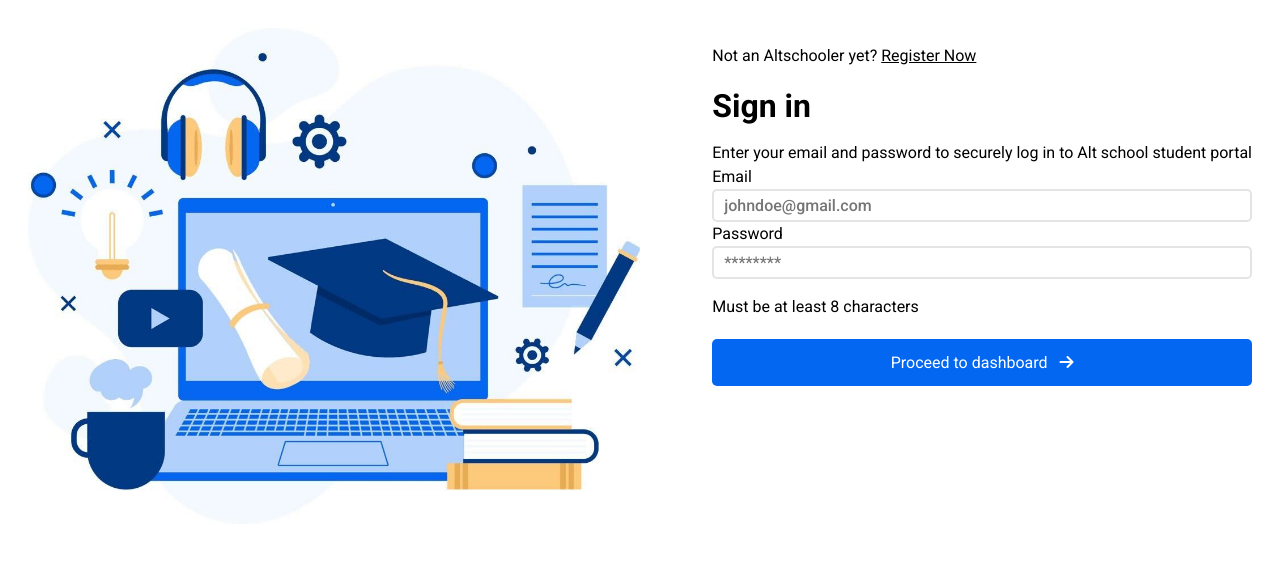
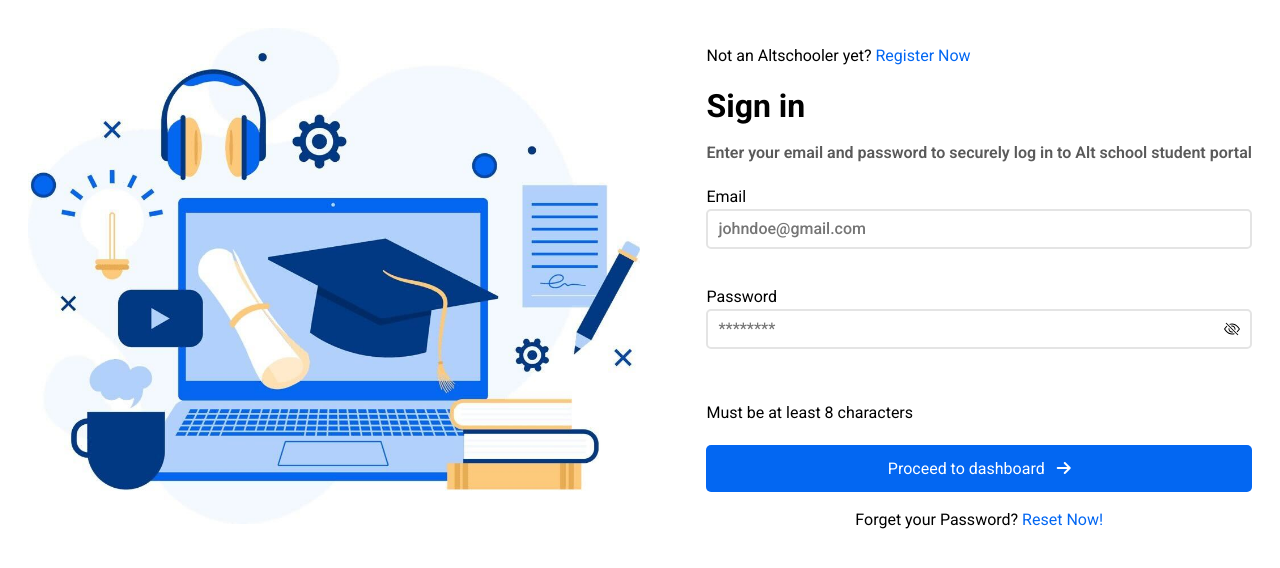
Before and after one commit to guardianprime/html-assignment, a plain HTML site: page signInForm.html in a window 1280 px wide. Drawn offline with Linux system fonts and the light colour scheme.

Commit message:
finished all the forms

```diff
--- a/form.css
+++ b/form.css
@@ -91,6 +91,12 @@ textarea:not([rows]) {
 }
 
 /* END OF RESET */
+
+/* Utilities */
+.center {
+  text-align: center;
+}
+
 body {
   font-family: "Roboto", serif;
 }
@@ -138,6 +144,12 @@ select:focus {
   border: 1px solid #0367f2;
 }
 
+input[type="password"] {
+  background-image: url("eye-slash.svg");
+  background-position: right 10px center;
+  background-repeat: no-repeat;
+}
+
 .link {
   color: #0367f2;
   text-decoration: none;
--- a/signInForm.html
+++ b/signInForm.html
@@ -3,7 +3,7 @@
   <head>
     <meta charset="UTF-8" />
     <meta name="viewport" content="width=device-width, initial-scale=1.0" />
-    <title>Altschool | Signin</title>
+    <title>Altschool | Sign in</title>
     <script
       src="https://kit.fontawesome.com/bb18af6ae6.js"
       crossorigin="anonymous"
@@ -14,13 +14,18 @@
     <main>
       <img src="image.jpg" alt="altschool banner" />
       <form>
-        <p>Not an Altschooler yet? <a href="form.html">Register Now</a><ahre</p>
-        <h1>Sign in</h1>
         <p>
-          Enter your email and password to securely log in to Alt school student
-          portal
+          Not an Altschooler yet?
+          <a class="link" href="form.html">Register Now</a>
         </p>
-        <div class="form-control">
+        <div class="word-div">
+          <h1>Sign in</h1>
+          <p>
+            Enter your email and password to securely log in to Alt school
+            student portal
+          </p>
+        </div>
+        <div class="input-wrapper">
           <label for="email">Email</label>
           <input
             type="email"
@@ -28,6 +33,8 @@
             placeholder="johndoe@gmail.com"
             required
           />
+        </div>
+        <div class="input-wrapper">
           <label for="password">Password</label>
           <input
             type="password"
@@ -35,11 +42,14 @@
             placeholder="********"
             required
           />
-          <p>Must be at least 8 characters</p>
         </div>
+        <p>Must be at least 8 characters</p>
         <button type="submit">
           Proceed to dashboard <i class="fa-solid fa-arrow-right"></i>
         </button>
+        <p class="center">
+          Forget your Password? <a href="#" class="link">Reset Now!</a>
+        </p>
       </form>
     </main>
   </body>
```
Also changed, not shown: eye-slash.svg (added).
